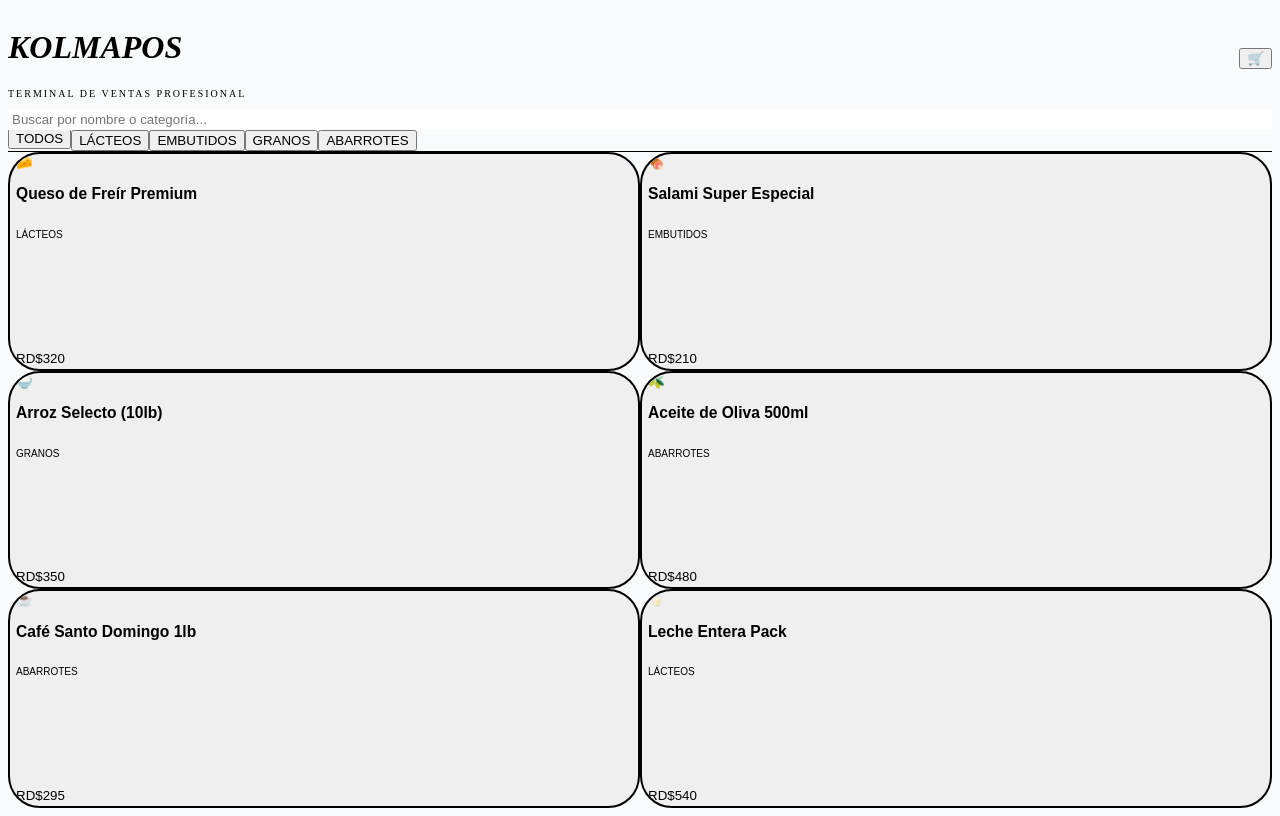
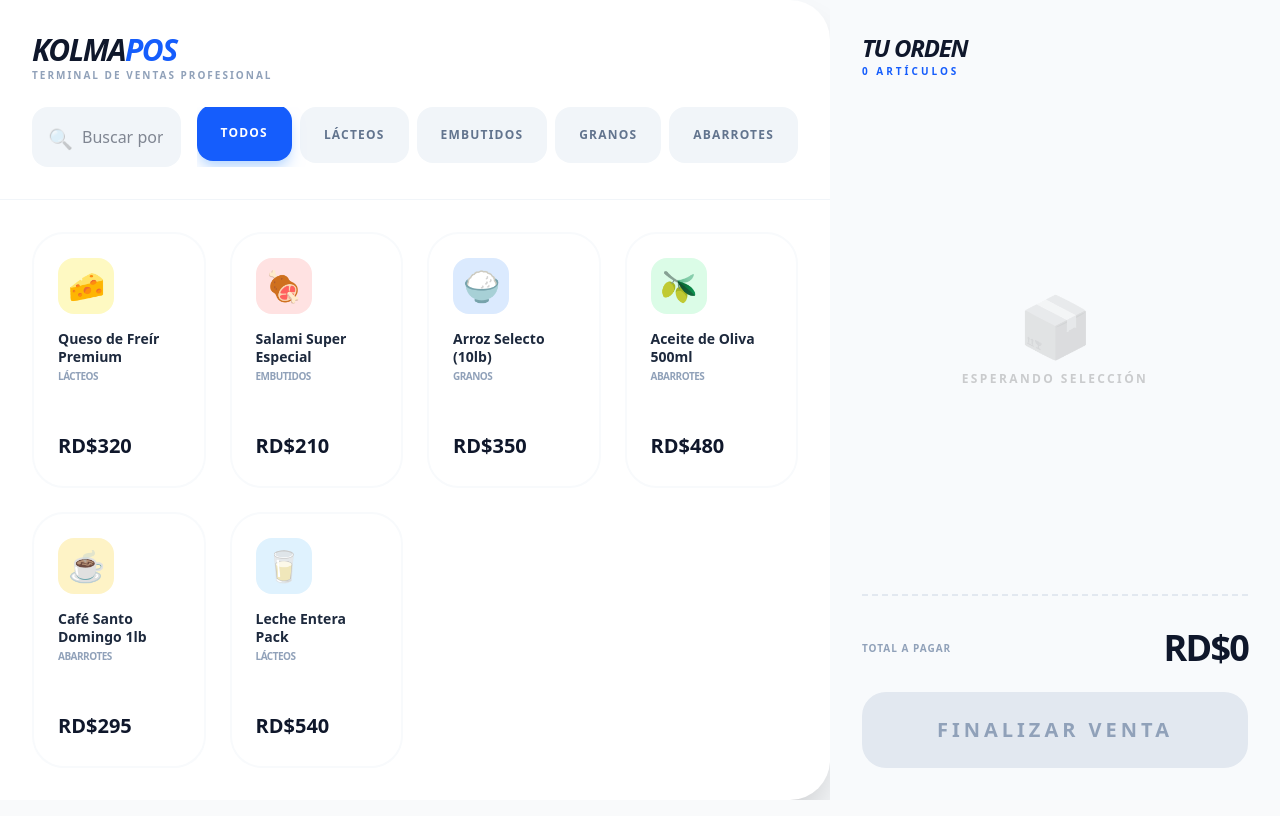
Before and after one commit to pintubeservi-star/Kolma-pos, a Next.js app: page / in a window 1280 px wide. Built offline with nearby package versions, Linux system fonts and the light colour scheme.

Commit message:
Update globals.css

```diff
--- a/app/globals.css
+++ b/app/globals.css
@@ -1,7 +1,5 @@
+@import "tailwindcss";
+
 @tailwind base;
 @tailwind components;
 @tailwind utilities;
-
-body {
-  background-color: #f8fafc;
-}
```
